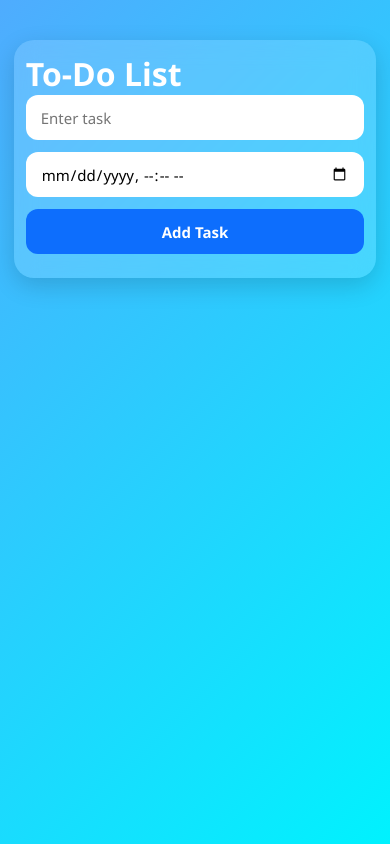
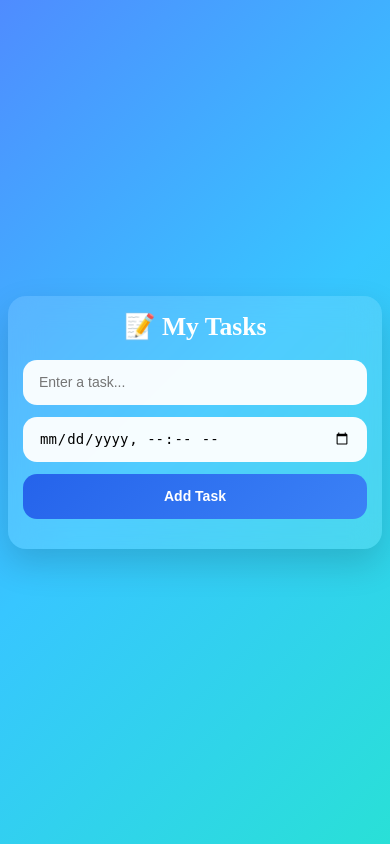
Before and after one commit to Vishal-B0/todo-list, a Flask app: page / in a window 390 px wide. Run offline with Flask 3, Linux system fonts and the light colour scheme.

Commit message:
update media queries

```diff
--- a/static/STYLE.css
+++ b/static/STYLE.css
@@ -1,32 +1,26 @@
-
 * {
     margin: 0;
     padding: 0;
     box-sizing: border-box;
-    font-family: "Segoe UI", Arial, sans-serif;
 }
-
-
 body {
     min-height: 100vh;
     display: flex;
     justify-content: center;
     align-items: center;
-    padding: 15px;
-    background: linear-gradient(135deg, #4facfe, #00f2fe);
+    background: linear-gradient(135deg,#4f8cff,#37c6ff,#29e0d7);
 }
-
 .main {
-    width: 95%;
-    max-width: 450px;
-    height: 85vh;
-    padding: 20px;
-    border-radius: 20px;
+    width: 90%;
+    max-width: 650px;
+    min-height: 500px;
+    max-height: 85vh;
     overflow-y: auto;
-
-    background: rgba(255, 255, 255, 0.15);
-    backdrop-filter: blur(12px);
-    box-shadow: 0 8px 25px rgba(0, 0, 0, 0.15);
+    padding: 25px;
+    border-radius: 24px;
+    background: rgba(255, 255, 255, 0.12);
+    backdrop-filter: blur(15px);
+    box-shadow: 0 15px 35px rgba(0, 0, 0, 0.15);
 
     color: white;
 }
@@ -34,68 +28,70 @@ body {
 .main::-webkit-scrollbar {
     display: none;
 }
-
 .todo-form {
     position: sticky;
     top: 0;
     z-index: 10;
-    padding-bottom: 12px;
+    padding-bottom: 15px;
 }
+
 .todo-form h1 {
-    margin-bottom: 15px;
-    font-size: 2rem;
     text-align: center;
+    margin-bottom: 18px;
+    font-size: 2.2rem;
+    font-weight: 700;
 }
 
 #todoinput,
 input[type="datetime-local"] {
     width: 100%;
-    height: 48px;
+    height: 50px;
+
     border: none;
     outline: none;
-    border-radius: 12px;
-    padding: 0 15px;
+
+    border-radius: 14px;
+
+    padding: 0 16px;
+
     margin-bottom: 12px;
+
     font-size: 16px;
+
+    background: rgba(255,255,255,0.95);
 }
 
 button {
     width: 100%;
-    height: 48px;
+    height: 50px;
     border: none;
-    border-radius: 12px;
-    background: #0d6efd;
-    color: white;
+    border-radius: 14px;
     font-size: 16px;
     font-weight: 600;
+    color: white;
     cursor: pointer;
-    transition: 0.3s;
+    background: linear-gradient(135deg,#2563eb,#3b82f6);
+    transition: 0.3s ease;
 }
-
 button:hover {
-    background: #0b5ed7;
     transform: translateY(-2px);
+    background: linear-gradient(135deg,#1d4ed8,#2563eb);
 }
 
 .taskstore {
     display: flex;
-    justify-content: space-between;
     align-items: center;
     gap: 15px;
-    font-size: larger;
-    color: white;
-    margin-top: 12px;
-    padding: 14px;
-    border: 2px solid black;
-    border-radius: 12px;
-    background-color: rgb(22 180 228 / 0.94);
+    margin-top: 14px;
+    padding: 15px;
+    border-radius: 16px;
+    background: rgba(255,255,255,0.18);
+    border: 1px solid rgba(255,255,255,0.25);
+    transition: 0.3s ease;
 }
-
-.taskstore p {
-    flex: 1;
-    font-size: 15px;
-    line-height: 1.5;
-    word-break: break-word;
+.taskstore:hover {
+    transform: translateY(-2px);
+    background: rgba(255,255,255,0.25);
 }
 
 input[type="checkbox"] {
@@ -104,22 +100,44 @@ input[type="checkbox"] {
     cursor: pointer;
 }
 
-@media screen and (max-width: 600px) {
+
+.task-content {
+    flex: 1;
+}
+
+.task-text {
+    font-size: 16px;
+    font-weight: 500;
+    word-break: break-word;
+}
+
+.task-content small {
+    display: block;
+    margin-top: 5px;
+    color: rgba(255,255,255,0.85);
+}
+@media (max-width: 768px) {
+    .main {
+        width: 95%;
+        padding: 18px;
+    }
+    .todo-form h1 {
+        font-size: 1.9rem;
+    }
+}
+@media (max-width: 480px) {
 
     body {
-        padding: 10px;
-        align-items: flex-start;
-        padding-top: 20px;
+        padding: 15px 8px;
     }
-      .main {
-        width: 95%;
-        height: auto;
-        min-height: 180px;
+
+    .main {
+        width: 100%;
+        min-height: 200px;
         max-height: none;
         padding: 15px;
-        margin: 20px auto;
+        border-radius: 18px;
     }
-
 
     .todo-form h1 {
         font-size: 1.6rem;
@@ -129,7 +147,7 @@ input[type="checkbox"] {
     input[type="datetime-local"],
     button {
         height: 45px;
-        font-size: 15px;
+        font-size: 14px;
     }
 
     .taskstore {
@@ -137,24 +155,11 @@ input[type="checkbox"] {
         gap: 10px;
     }
 
-    .taskstore p {
+    .task-text {
         font-size: 14px;
     }
-}
 
-
-@media screen and (max-width: 499px) {
-    .main {
-        width: 98%;
-        min-height: 180px;
-        height: auto;
-        max-height: none;
-        padding: 12px;
+    .task-content small {
+        font-size: 12px;
     }
 }
-@media screen and (min-width: 1025px) {
-
-    .main {
-        max-width: 500px;
-    }
-}
--- a/templates/todolist2.html
+++ b/templates/todolist2.html
@@ -2,32 +2,36 @@
 <html lang="en">
 <head>
     <meta charset="UTF-8">
+    <meta name="viewport" content="width=device-width, initial-scale=1.0">
     <title>Todo List</title>
     <link rel="stylesheet" href="{{ url_for('static', filename='STYLE.css') }}">
 </head>
 <body>
-
     <div class="main">
-    <h1>To-Do List</h1>
         <form class="todo-form" action="{{ url_for('todo') }}" method="POST">
-        <input id="todoinput" type="text" placeholder="Enter task" name="todowork">
+            <h1>📝 My Tasks</h1>
+            <input id="todoinput"
+                   type="text"
+                   placeholder="Enter a task..."
+                   name="todowork"
+                   required>
             <input type="datetime-local" name="task-time">
-
             <button type="submit">Add Task</button>
         </form>
         {% for task in tasks %}
         <div class="taskstore">
-
-        <form action="{{ url_for('delete_task', task_id=task.id) }}" method="POST">
-
-            <input type="checkbox" class="removebutton" onchange="this.form.submit()">
+            <form action="{{ url_for('delete_task', task_id=task.id) }}"
+                  method="POST">
+                <input type="checkbox"
+                       class="removebutton"
+                       onchange="this.form.submit()">
             </form>
-        <p>{{ task.work }}</p>
-        <p>{{ task.time}}</p>
-
+            <div class="task-content">
+                <p class="task-text">{{ task.work }}</p>
+                <small>{{ task.time }}</small>
+            </div>
         </div>
         {% endfor %}
     </div>
-
 </body>
 </html>
```
Also changed, not shown: instance/list1.db. Lines whose indentation alone changed are shown as unchanged.
